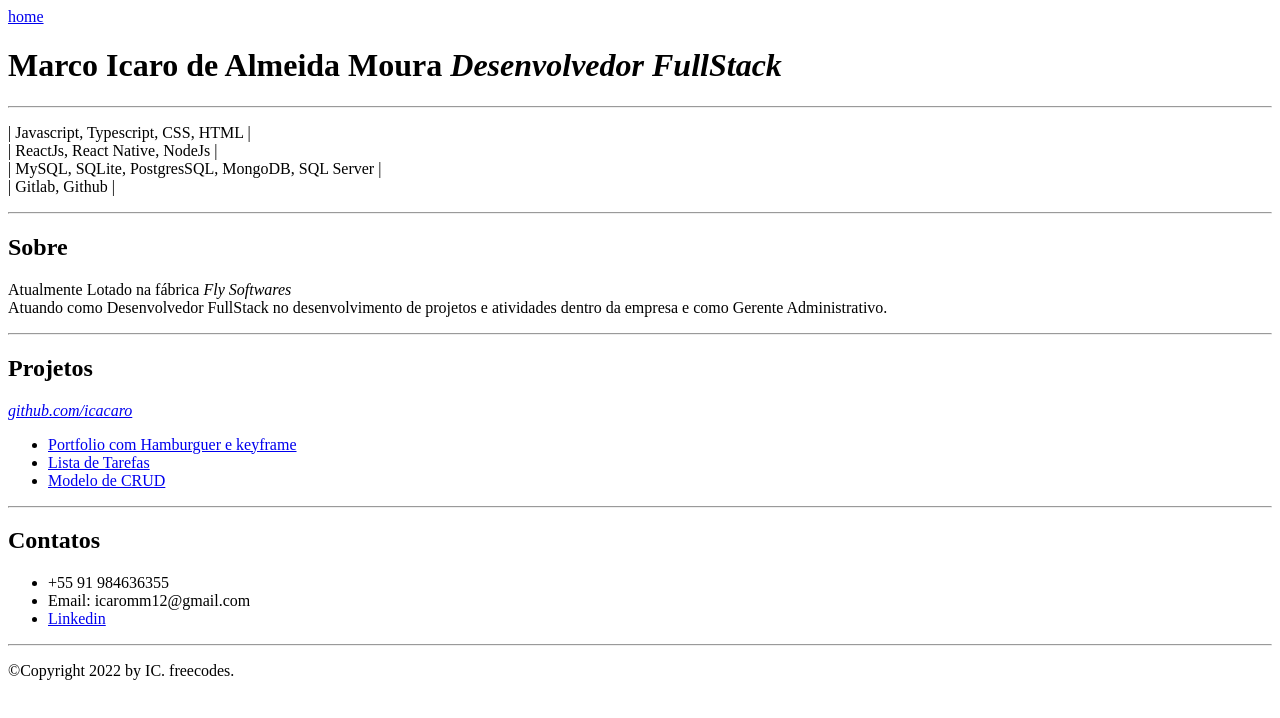
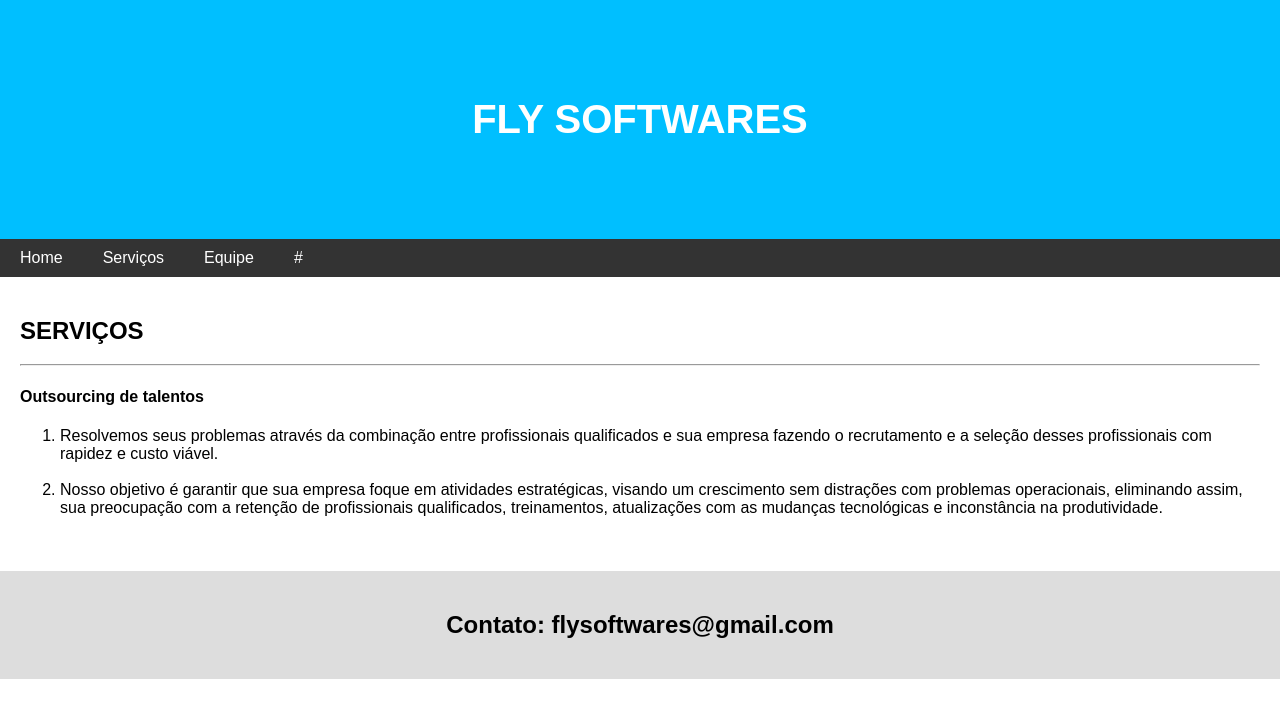
Before and after one commit to icacaro/atvprofmargalho2, a plain HTML site: page page2.html in a window 1280 px wide. Drawn offline with Linux system fonts and the light colour scheme.

Commit message:
4 files modified, 2 deleted

```diff
--- a/page2.html
+++ b/page2.html
@@ -1,60 +1,106 @@
 <!DOCTYPE html>
 <html lang="en">
-  <head>
-    <meta charset="utf-8" />
-    <title>Portfolio Icaro</title>
-    <meta name="viewport" content="width=device-width, initial-scale=1" />
+<head>
+<title>flysoftwares</title>
+<meta charset="UTF-8">
+<meta name="viewport" content="width=device-width, initial-scale=1">
+<link rel="stylesheet" href="styles.css">
+</head>
+<body>
 
-    <link rel="stylesheet" href="styles_page2.css" />
-  </head>
+<div class="header">
+  <h1>FLY SOFTWARES</h1>
+</div>
 
-  <body>
-    <a href="index.html">home</a>
-    <div class="cabecalho">
-      <h1>Marco Icaro de Almeida Moura<em> Desenvolvedor FullStack</em></h1>
-      <hr />
-      <p>
-        | Javascript, Typescript, CSS, HTML | <br />
-        | ReactJs, React Native, NodeJs | <br />
-        | MySQL, SQLite, PostgresSQL, MongoDB, SQL Server | <br />| Gitlab,
-        Github |
-      </p>
-    </div>
-    <hr />
-    <h2>Sobre</h2>
-    <p>
-      Atualmente Lotado na fábrica <em>Fly Softwares</em> <br />
-      Atuando como Desenvolvedor FullStack no desenvolvimento de projetos e
-      atividades dentro da empresa e como Gerente Administrativo.<br />
-    </p>
-    <hr />
-    <h2>Projetos</h2>
+<div class="navbar">
+  <a href="/index.html">Home</a>
+  <a href="/page2.html">Serviços</a>
+  <a href="/page3.html">Equipe</a>
+  <a href="/page4.html">#</a>
+</div>
 
-    <a href="https://github.com/icacaro"><em>github.com/icacaro</em></a>
-    <ul>
-      <li>
-        <a href="https://github.com/icacaro/PORTIFOLIO-IC"
-          >Portfolio com Hamburguer e keyframe</a
-        >
-      </li>
-      <li>
-        <a href="https://github.com/icacaro/TODOLIST-IC">Lista de Tarefas</a>
-      </li>
-      <li><a href="https://github.com/icacaro/crud-ic">Modelo de CRUD</a></li>
-    </ul>
-    <hr />
-    <h2>Contatos</h2>
-    <ul>
-      <li>+55 91 984636355</li>
-      <li>Email: icaromm12@gmail.com</li>
-      <li>
-        <a href="https://www.linkedin.com/in/icaro-moura-6a765b163">Linkedin</a>
-      </li>
-    </ul>
-    <hr />
 
-    <footer>
-      <p>©Copyright 2022 by IC. freecodes.</p>
-    </footer>
-  </body>
+
+  <div class="main">
+
+
+
+  <h2>SERVIÇOS</h2>
+  <hr>
+  <h4>Outsourcing de talentos</h4>
+
+  <ol type="1">
+    <li>Resolvemos seus problemas através da combinação entre profissionais qualificados e sua empresa fazendo o recrutamento e a seleção desses profissionais com rapidez e custo viável.</li><br>
+    <li>Nosso objetivo é garantir que sua empresa foque em atividades estratégicas, visando um crescimento sem distrações com problemas operacionais, eliminando assim, sua preocupação com a retenção de profissionais qualificados, treinamentos, atualizações com as mudanças tecnológicas e inconstância na produtividade.</li><br>
+
+
+
+
+
+  </div>
+
+
+<div class="footer">
+  <h2>Contato: flysoftwares@gmail.com</h2>
+</div>
+
+</body>
 </html>
+
+
+<!--  Normas Gerais:
+1) Cada equipe deverá ser composta por até quatro alunos. É desejável
+que a equipe seja mesclada com alunos ingressantes e alunos mais
+experientes, assim a troca de experiências será bem mais produtiva;
+
+2) O trabalho envolve a pesquisa em ambientes que funcionem de forma-
+on-line conforme especificado no item 6.
+
+3) Equipes com 3 participantes ou menos deverão testar pelo menos 3
+(três) ambientes diferentes. Equipes com quatro participantes deverão
+testar 4 (quatro) ambientes diferentes.
+4) Não serão aceitas equipes com mais de quatro participantes.
+5) Caberá ao aluno a tarefa se integrar a uma equipe, negociando com os
+colegas a sua participação e suas tarefas.
+6) Cada equipe deverá realizar o trabalho em duas etapas.
+a. As equipes deverão pesquisar, testar e avaliar dois editores de
+
+HTML que permitam edição do código de forma totalmente on-
+line. Pelo menos um desses editores deverá permitir a execução
+
+do código HTML de forma também on-line. Após a análise
+comparativa a equipe deverá escolher um desses ambientes para
+a realização da tarefa descrita no item “b” e justificar sua
+escolha. (1,0 pt)
+b. A equipe deverá criar um site de tema livre que seja executado
+
+no ambiente escolhido (deve funcionar de forma totalmente on-
+line). Esse site deverá ter os seguintes recursos:
+
+i. Itens em Negrito (0,2 pts); ok
+ii. Salto de Página (0,2 pts); semi-ok
+iii. Lista Ordenada (0,2 pts); ok
+iv. Imagens armazenadas localmente (0,2 pts);
+v. Imagens armazenadas remotamente (0,2 pts);
+vi. Tabela (0,2 pts);
+vii. Linha Horizontal (0,2 pts);
+viii. Número de páginas de acordo com o número de
+componentes da equipe (0,2 pts);
+ix. Parágrafo (0,2 pts);
+x. Textos em, pelo menos, três tamanhos diferentes. (0,2
+pts)
+
+7) As equipes NÃO poderão se utilizar de recursos que não foram
+apresentados na disciplina até o dia da 1a Avaliação.
+8) A apresentação do trabalho se dará a partir de um relatório impresso
+com os seguintes itens: Título do trabalho, disciplina, turma, nome do
+professor, nome dos participantes da equipe (com assinatura), relação
+dos ambientes escolhidos para o teste (com link de cada um),
+comparativo de avaliação entre os ambientes, link com o site
+construído com base nas especificações do item 10 e conclusões. (Pelo
+menos 3 Páginas)
+9) Todos os alunos da equipe deverão assinar o trabalho.
+10) O trabalho deverá ser impresso e entregue pela equipe ao
+professor no dia da prova teórica da 1a Avaliação (Antes da realização
+da prova). Somente serão aceitos documentos impressos, pois os
+alunos presentes precisarão assinar nesses documentos.-->
--- a/styles.css
+++ b/styles.css
@@ -1,6 +1,3 @@
-* {
-  box-sizing: border-box;
-}
 
 body {
   font-family: Arial, sans-serif;
@@ -45,16 +42,14 @@ body {
 
 
 .main {
-  -ms-flex: 60%;
-  flex: 60%;
   background-color: white;
   padding: 20px;
 }
 
 
-.fakeimg img {
-  background-color: #aaa;
-  width: 100%;
+.imgremota img {
+
+  width: 70%;
   padding: 20px;
 }
 
```
Also changed, not shown: index.html (+18 -37 lines), page3.html (+117 -0 lines), image/imagemlocal.jpg (deleted), page5.html (deleted).
